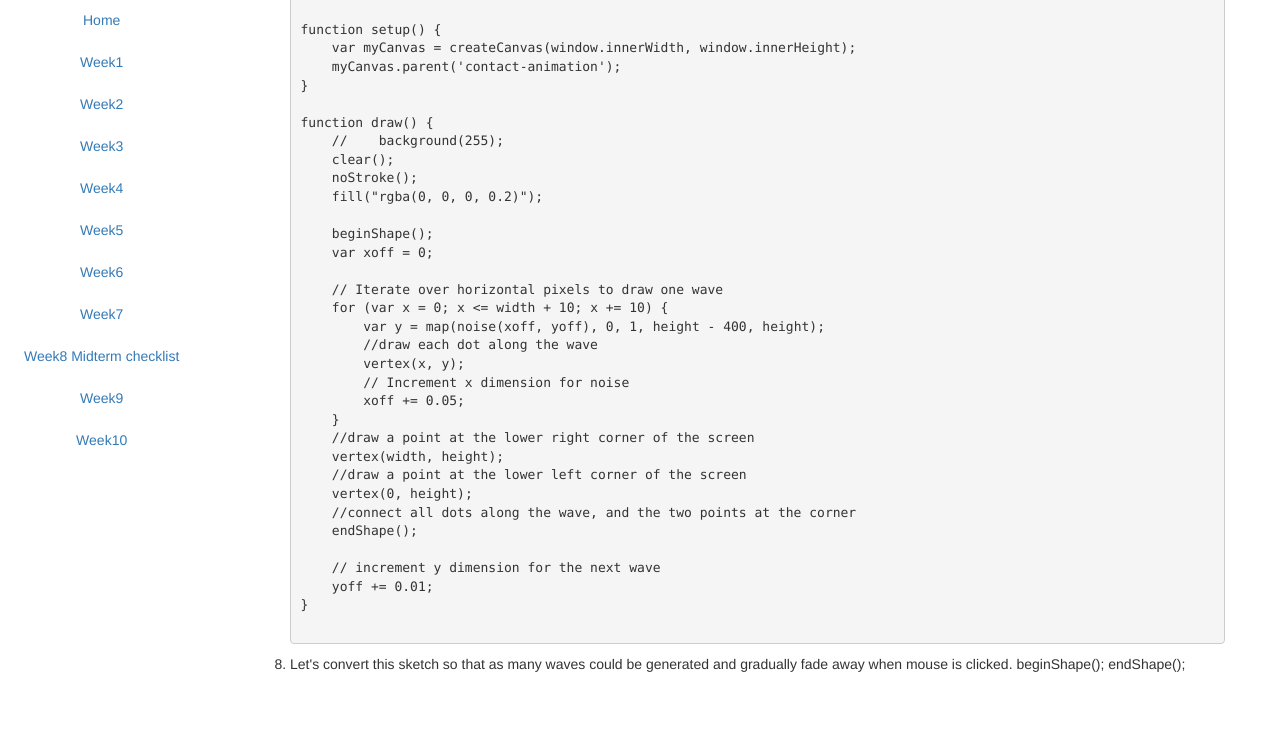
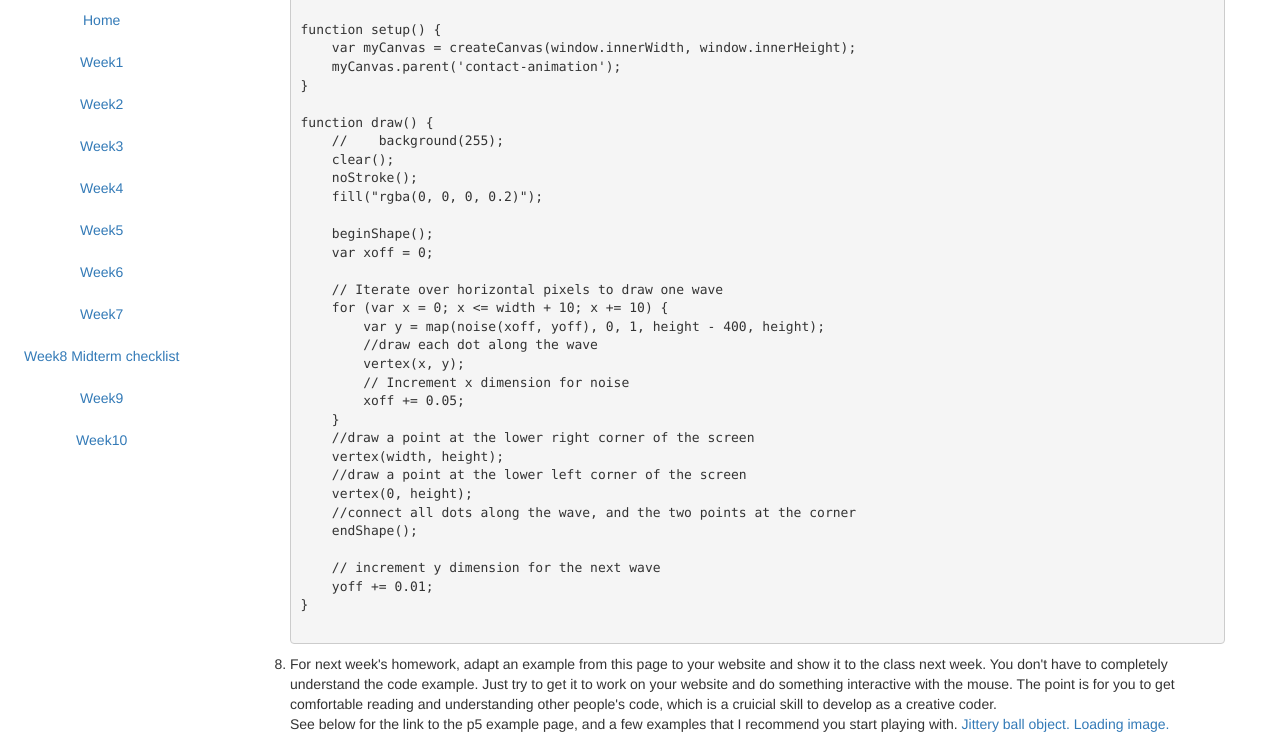
Before and after one commit to zhenzhenqi/MMA100, a Jekyll site: the page built from _posts/2015-04-01-week9.html, in a window 1280 px wide and 900 px high, scrolled down 1531 px, cut to the strip 0-736 px from the top of the window. Built offline with Jekyll 4.4.1, drawn with Linux system fonts in a browser that asks for light colours; nearby versions of some CDN libraries.

```diff
--- a/_posts/2015-04-01-week9.html
+++ b/_posts/2015-04-01-week9.html
@@ -111,10 +111,11 @@
 }
             {% endhighlight %}
         </li>
-    <li>Let's convert this sketch so that as many waves could be generated and gradually fade away when mouse is clicked.
-       beginShape();
-       endShape();
-
+    <li>For next week's homework, adapt an example from this page to your website and show it to the class next week. You don't have to completely understand the code example. Just try to get it to work on your website and do something interactive with the mouse. The point is for you to get comfortable reading and understanding other people's code, which is a cruicial skill to develop as a creative coder.
+        <br>See below for the link to the p5 example page, and a few examples that I recommend you start playing with.
+    <a href="http://p5js.org/learn/#examples"></a>
+    <a href="http://p5js.org/learn/examples/Objects_Objects.php">Jittery ball object.</a>
+    <a href="">Loading image.</a>
     </li>
     </ol>
 </div>
```
